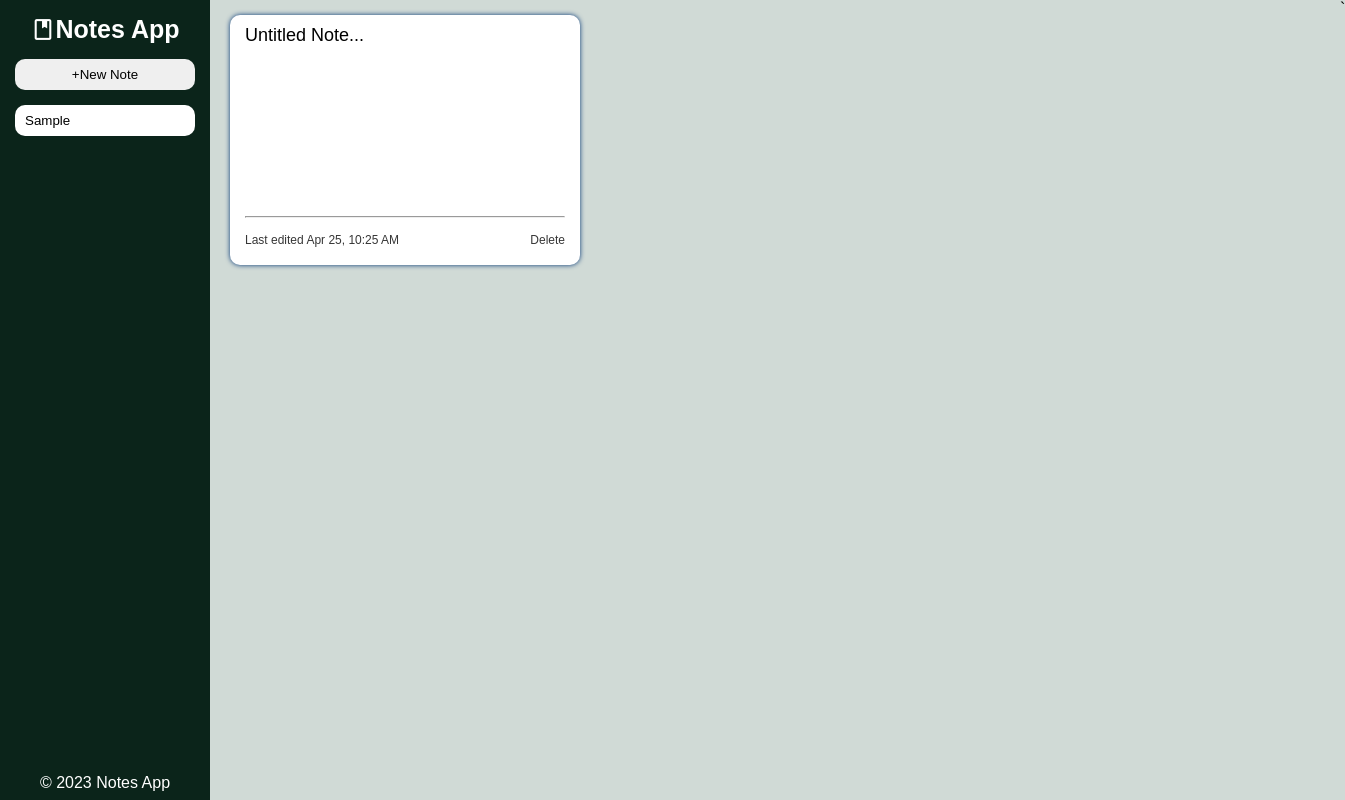
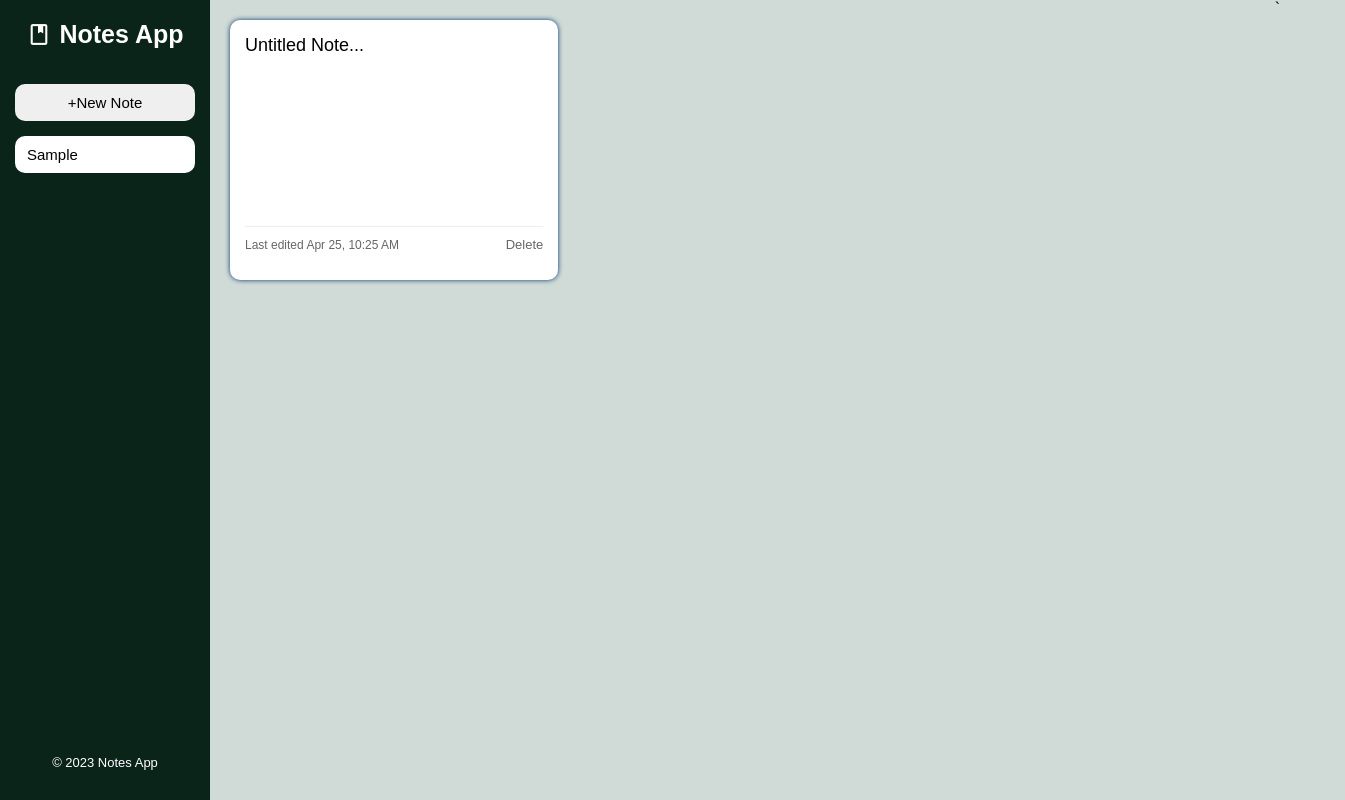
Before and after one commit to Dhirajkumar908/Notes_app_-js-, a plain HTML site: page index.html in a window 1280 px wide. Both pictures are taken after typing "Sample" into the empty fields and a click on the button "+New Note". Shown: the whole page, 1345 px wide, since content can reach past the window. Drawn offline with nearby package versions, Linux system fonts and the light colour scheme.

Commit message:
fixed some issue

```diff
--- /dev/null
+++ b/index.css
@@ -0,0 +1,147 @@
+* {
+    padding: 0;
+    margin: 0;
+    box-sizing: border-box;
+    font-family: 'Poppins', sans-serif;
+}
+
+:root {
+    --main-bg: #D0DAD6;
+    --second-bg: #A1B5AE;
+    --sidebar-bg: #0B241A;
+    --button: #15471B;
+}
+
+body {
+    background-color: var(--main-bg);
+    display: flex;
+    min-height: 100vh;
+    overflow-x: hidden;
+}
+
+.sidebar {
+    position: fixed;
+    left: 0;
+    top: 0;
+    height: 100vh;
+    width: 210px;
+    background-color: var(--sidebar-bg);
+    color: white;
+    padding: 20px 15px;
+    display: flex;
+    flex-direction: column;
+    align-items: center;
+    z-index: 1000;
+}
+
+.logo {
+    display: flex;
+    align-items: center;
+    justify-content: center;
+    margin-bottom: 20px;
+    gap: 8px;
+}
+
+.addNote, .searchNote {
+    width: 180px;
+    border-radius: 10px;
+    border: none;
+    margin-top: 15px;
+    padding: 10px 12px;
+    font-size: 15px;
+}
+
+.main {
+    margin-left: 210px;
+    padding: 20px;
+    width: calc(100% - 210px);
+    display: grid;
+    grid-template-columns: repeat(auto-fill, minmax(300px, 1fr));
+    gap: 20px;
+    background-color: var(--main-bg);
+}
+
+.card {
+    background-color: #fff;
+    border-radius: 10px;
+    box-shadow: 0px 0px 5px 0px rgb(2, 52, 117);
+    padding: 15px 15px 0px 15px;
+    display: flex;
+    flex-direction: column;
+    min-height: 260px;
+    transition: transform 0.2s ease, box-shadow 0.3s ease;
+}
+
+.card:hover {
+    transform: scale(1.02);
+    box-shadow: 0px 0px 5px 0px rgb(2, 52, 117);
+}
+
+.notes {
+    display: flex;
+    flex-direction: column;
+    gap: 10px;
+}
+
+.note-tile {
+    border: none;
+    font-size: 18px;
+    font-weight: 500;
+    background: transparent;
+}
+
+.note-description {
+    border: none;
+    height: 150px;
+    resize: none;
+    background: transparent;
+    font-size: 14px;
+    color: #333;
+}
+
+.note-tile:focus,
+.note-description:focus,
+.searchNote:focus {
+    outline: none;
+}
+
+.note-footer {
+    display: flex;
+    justify-content: space-between;
+    align-items: center;
+    font-size: 12px;
+    color: #666;
+    border-top: 1px solid #eee;
+    padding-top: 10px;
+}
+
+.note-footer button {
+    background: none;
+    border: none;
+    color: #666;
+    cursor: pointer;
+    font-size: 13px;
+}
+
+footer {
+    margin-top: auto;
+    font-size: 13px;
+    padding: 10px 0;
+}
+
+@media (max-width: 768px) {
+    .sidebar {
+        position: relative;
+        flex-direction: row;
+        height: auto;
+        width: 100%;
+        justify-content: space-around;
+    }
+
+    .main {
+        margin-left: 0;
+        width: 100%;
+        padding: 15px;
+        grid-template-columns: repeat(auto-fill, minmax(250px, 1fr));
+    }
+}
--- a/index.html
+++ b/index.html
@@ -7,7 +7,7 @@
     <link rel="stylesheet"href="https://fonts.googleapis.com/css2?family=Material+Symbols+Outlined:opsz,wght,FILL,GRAD@24,400,0,0" />
     <link rel="stylesheet" href="https://fonts.googleapis.com/css2?family=Material+Symbols+Outlined:opsz,wght,FILL,GRAD@20..48,100..700,0..1,-50..200" />
     <title>Notes App</title>
-    <link rel="stylesheet" href="styles.css">
+    <link rel="stylesheet" href="index.css">
 </head>
 
 <body>
--- a/script.js
+++ b/script.js
@@ -66,7 +66,7 @@ function RenderNotes() {
                 }, this.previousElementSibling.value, this.value)">${
       note.content
     }</textarea>
-                <hr>
+
                 <div class="note-footer">
                     <p>Last edited <span class="createAt">${formateDate(
                       note.date
--- a/styles.css
+++ b/styles.css
@@ -26,7 +26,7 @@ body{
     display: flex;
     flex-direction: column;
     align-items: center;
-    /* width: 230px; */
+    width: 210px;
     height:100vh;
     background-color: var(--sidebar-bg);
     color:white;
@@ -40,26 +40,49 @@ body{
     padding:8px 10px;
 }
 
-.main{
+/* .main{
     margin-left: 210px;
     display: grid;
-    grid-template-columns:350px 350px 350px;
+    grid-template-columns:repeat(auto-fill, minmax(360px, 1fr)) ;
     grid-template-rows: 260px;
     gap:20px;
     background-color: var(--main-bg);
     height: 100vh;
     padding:15px 20px;
+} */
+.main {
+    margin-left: 210px;
+    display: grid;
+    grid-template-columns: repeat(auto-fill, minmax(300px, 1fr));
+    gap: 20px;
+    background-color: var(--main-bg);
+    height: auto; /* updated from 100vh to allow grid to grow */
+    padding: 15px 20px;
 }
 
 
-.card{
+
+/* .card{
     width: 350px;
     height:250px;
     background-color: white;
     border-radius: 10px;
     box-shadow: 0px 0px 5px 0px rgb(2, 52, 117);
     padding:10px 15px;
+} */
+.card {
+    width: 100%; /* take full available width of grid column */
+    max-width: 360px;
+    height: auto;
+    min-height: 250px;
+    background-color: white;
+    border-radius: 10px;
+    box-shadow: 0px 0px 5px 0px rgb(2, 52, 117);
+    padding: 10px 15px;
+    transition: transform 0.3s ease-in-out;
 }
+
+
 .notes{
     display: flex;
     flex-direction: column;
@@ -102,3 +125,20 @@ footer{
     bottom: 0;
     padding-bottom:8px ;
 }
+
+
+
+
+@media (max-width: 768px) {
+    .main {
+        margin-left: 0;
+        grid-template-columns: repeat(auto-fill, minmax(250px, 1fr));
+    }
+
+    .sidebar {
+        width: 100%;
+        flex-direction: row;
+        justify-content: space-around;
+        height: auto;
+    }
+}
```
